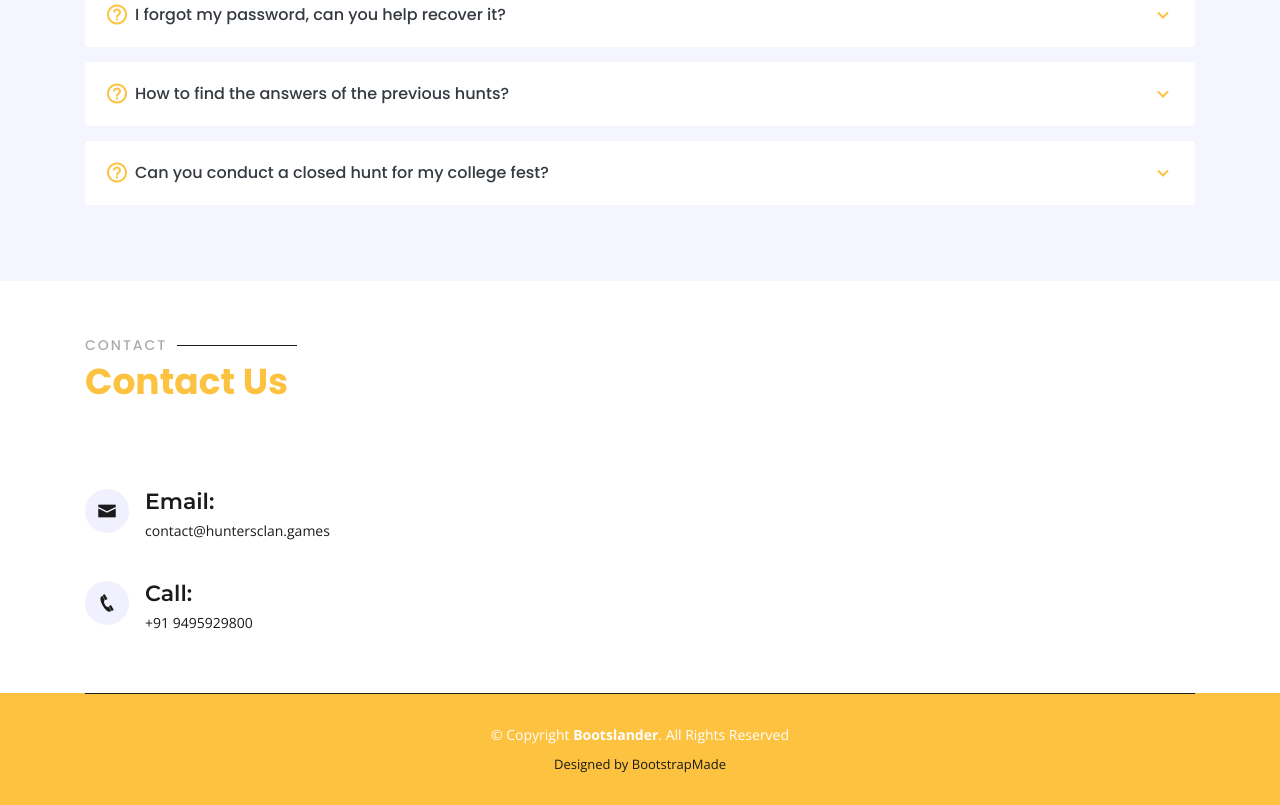
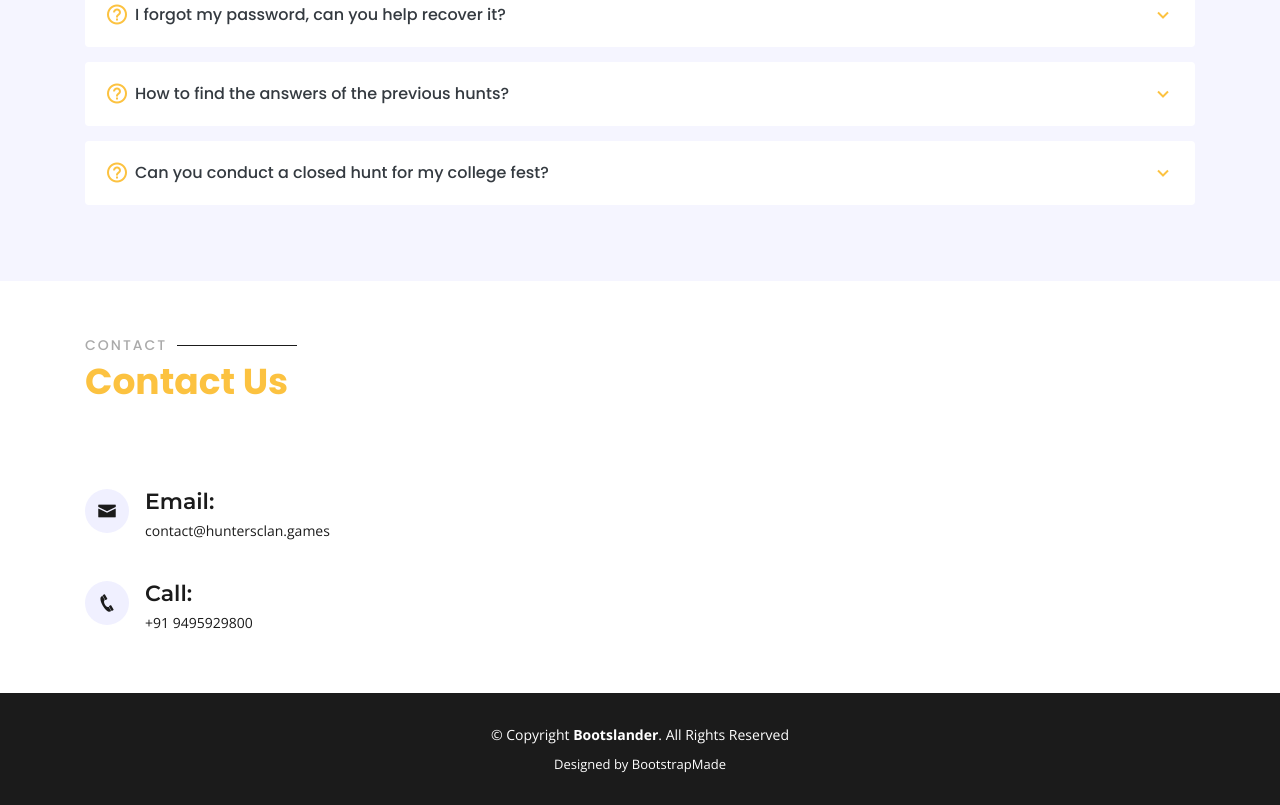
Before and after one commit to Hunters-Clan/Hunters-Clan.github.io, a plain HTML site: page index.html in a window 1280 px wide. Shown: the part 2653-3458 px from the top of the page. Drawn offline with nearby package versions, Linux system fonts and the light colour scheme.

Commit message:
Update style.css

```diff
--- a/assets/css/style.css
+++ b/assets/css/style.css
@@ -14,7 +14,7 @@ body {
 }
 
 a {
-  color: #1b1b1b;
+  color: #fff;
 }
 
 a:hover {
@@ -331,7 +331,7 @@ h1, h2, h3, h4, h5, h6 {
 .mobile-nav a {
   display: block;
   position: relative;
-  color: #01036f;
+  color: #1b1b1b;
   padding: 10px 20px;
   font-weight: 500;
   outline: none;
@@ -374,7 +374,7 @@ h1, h2, h3, h4, h5, h6 {
   top: 0;
   left: 0;
   position: fixed;
-  background: rgba(13, 18, 252, 0.6);
+  background: rgba(27, 27, 27, 0.91);
   overflow: hidden;
   display: none;
   transition: ease-in-out 0.2s;
@@ -1526,7 +1526,7 @@ section {
 # Footer
 --------------------------------------------------------------*/
 #footer {
-  background: #fcc240;
+  background: #1b1b1b;
   padding: 0 0 30px 0;
   color: #fff;
   font-size: 14px;
@@ -1669,7 +1669,7 @@ section {
   padding-top: 10px;
   text-align: center;
   font-size: 13px;
-  color: #1b1b1b;
+  color: #fff;
 }
 
 @media (max-width: 575px) {
```
